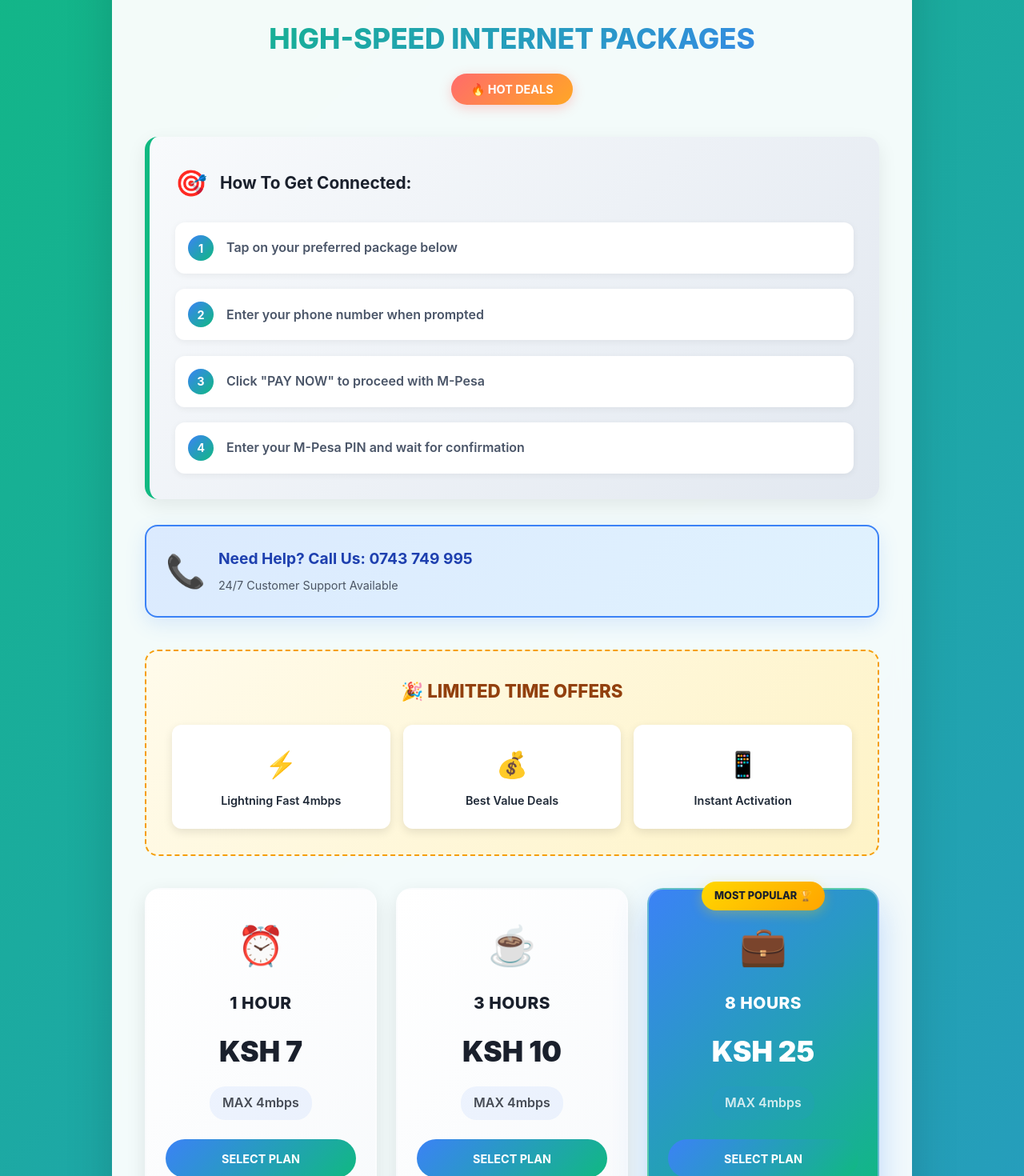
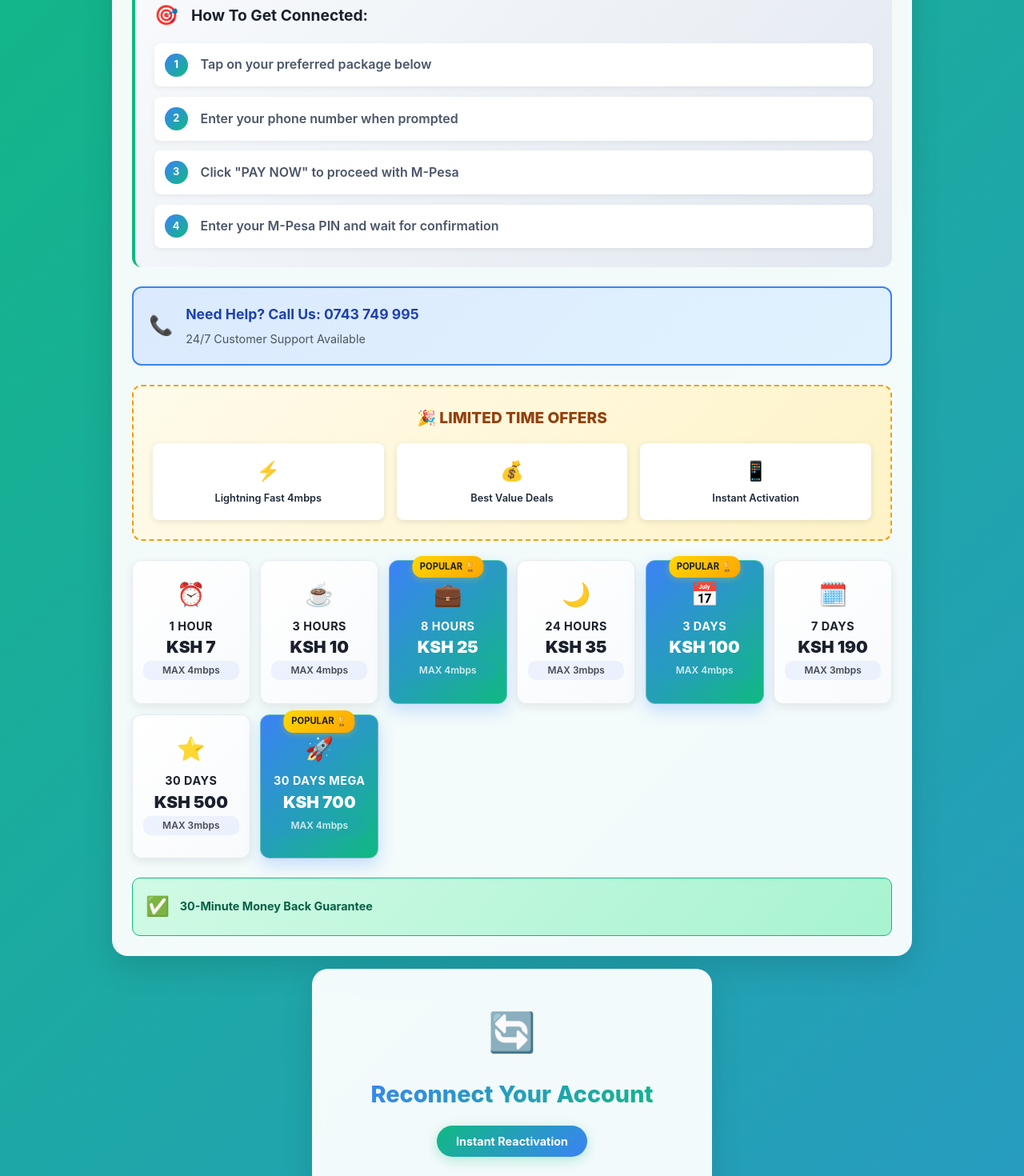
Before and after one commit to robbyevans/best-wifi, a React (Vite) app: page / in a window 1280 px wide. Shown: the part 400-1870 px from the top of the page at 80% size. Built offline with nearby package versions, Linux system fonts and the light colour scheme.

Commit message:
minor fix

```diff
--- a/package.json
+++ b/package.json
@@ -4,7 +4,7 @@
   "version": "0.0.0",
   "type": "module",
   "scripts": {
-    "dev": "vite",
+    "dev": "vite --host",
     "build": "tsc -b && vite build",
     "lint": "eslint .",
     "preview": "vite preview"
--- a/src/App.tsx
+++ b/src/App.tsx
@@ -5,7 +5,6 @@ import PurchaseSection from "./components/PurchaseSection/PurchaseSection";
 import Reconnect from "./components/Reconnect/Reconnect";
 import VoucherRecharge from "./components/VoucherRecharge/VoucherRecharge";
 import UserLogin from "./components/UserLogin/UserLogin";
-import * as S from "./components/Layout/styles";
 
 function App() {
   return (
@@ -14,11 +13,9 @@ function App() {
       <Layout>
         <Header />
         <PurchaseSection />
-        <S.SectionsContainer>
-          <Reconnect />
-          <VoucherRecharge />
-          <UserLogin />
-        </S.SectionsContainer>
+        <Reconnect />
+        <VoucherRecharge />
+        <UserLogin />
       </Layout>
     </>
   );
--- a/src/components/Header/styles.ts
+++ b/src/components/Header/styles.ts
@@ -3,50 +3,52 @@ import styled from "styled-components";
 export const HeaderContainer = styled.header`
   background: rgba(255, 255, 255, 0.95);
   backdrop-filter: blur(20px);
-  padding: 2.5rem 1.5rem;
+  padding: 1rem 1.5rem;
   text-align: center;
-  box-shadow: 0 8px 32px rgba(0, 0, 0, 0.1);
-  border-bottom: 1px solid rgba(255, 255, 255, 0.2);
+  box-shadow: 0 4px 20px rgba(0, 0, 0, 0.08);
+  border-bottom: 1px solid rgba(226, 232, 240, 0.8);
   position: relative;
 
   @media (max-width: 768px) {
-    padding: 2rem 1rem;
+    padding: 0.8rem 1rem;
   }
 `;
 
 export const Title = styled.h1`
   color: #1a202c;
-  font-size: 3rem;
+  font-size: 2rem;
   font-weight: 800;
-  margin-bottom: 0.5rem;
-  letter-spacing: -1px;
+  margin-bottom: 0.3rem;
+  letter-spacing: -0.5px;
   background: linear-gradient(135deg, #10b981, #3b82f6);
   -webkit-background-clip: text;
   -webkit-text-fill-color: transparent;
   background-clip: text;
 
   @media (max-width: 768px) {
-    font-size: 2.2rem;
+    font-size: 1.5rem;
+    margin-bottom: 0.2rem;
   }
 `;
 
 export const Subtitle = styled.h2`
   color: #3b82f6;
-  font-size: 1.3rem;
+  font-size: 0.9rem;
   font-weight: 700;
-  letter-spacing: 2px;
+  letter-spacing: 1px;
   text-transform: uppercase;
   display: flex;
   align-items: center;
   justify-content: center;
-  gap: 0.5rem;
+  gap: 0.3rem;
 
   &::before {
     content: "⚡";
-    font-size: 1.5rem;
+    font-size: 1rem;
   }
 
   @media (max-width: 768px) {
-    font-size: 1rem;
+    font-size: 0.8rem;
+    gap: 0.2rem;
   }
 `;
--- a/src/components/PurchaseSection/PurchaseSection.tsx
+++ b/src/components/PurchaseSection/PurchaseSection.tsx
@@ -69,11 +69,18 @@ const PurchaseSection = () => {
     <S.PurchaseContainer>
       <S.SectionHeader>
         <S.WifiIcon>📶</S.WifiIcon>
-        <S.SectionTitle>HIGH-SPEED INTERNET PACKAGES</S.SectionTitle>
+        <S.SectionTitle>INTERNET PACKAGES</S.SectionTitle>
         <S.PromoBadge>🔥 HOT DEALS</S.PromoBadge>
       </S.SectionHeader>
 
-      <S.Instructions>
+      <S.MobileInstructions>
+        <S.MobileInstructionText>
+          <S.InstructionIcon>🎯</S.InstructionIcon>
+          Tap any package below to get started
+        </S.MobileInstructionText>
+      </S.MobileInstructions>
+
+      <S.DesktopInstructions>
         <S.InstructionHeader>
           <S.InstructionIcon>🎯</S.InstructionIcon>
           <h4>How To Get Connected:</h4>
@@ -96,17 +103,22 @@ const PurchaseSection = () => {
             Enter your M-Pesa PIN and wait for confirmation
           </S.InstructionItem>
         </S.InstructionList>
-      </S.Instructions>
+      </S.DesktopInstructions>
 
-      <S.ContactInfo>
+      <S.DesktopContactInfo>
         <S.PhoneIcon>📞</S.PhoneIcon>
         <div>
           <strong>Need Help? Call Us: 0743 749 995</strong>
           <span>24/7 Customer Support Available</span>
         </div>
-      </S.ContactInfo>
+      </S.DesktopContactInfo>
 
-      <S.PromoSection>
+      <S.MobileContactInfo>
+        <S.PhoneIcon>📞</S.PhoneIcon>
+        <strong>Support: 0743 749 995</strong>
+      </S.MobileContactInfo>
+
+      <S.DesktopPromoSection>
         <S.PromoTitle>🎉 LIMITED TIME OFFERS</S.PromoTitle>
         <S.PromoGrid>
           <S.PromoCard>
@@ -122,7 +134,7 @@ const PurchaseSection = () => {
             <S.PromoText>Instant Activation</S.PromoText>
           </S.PromoCard>
         </S.PromoGrid>
-      </S.PromoSection>
+      </S.DesktopPromoSection>
 
       <S.PackagesGrid>
         {packages.map((pkg, index) => (
@@ -131,12 +143,11 @@ const PurchaseSection = () => {
             onClick={() => handlePackageSelect(pkg)}
             $popular={pkg.popular}
           >
-            {pkg.popular && <S.PopularBadge>MOST POPULAR 🏆</S.PopularBadge>}
+            {pkg.popular && <S.PopularBadge>POPULAR 🏆</S.PopularBadge>}
             <S.PackageIcon>{pkg.icon}</S.PackageIcon>
             <S.PackageDuration>{pkg.duration}</S.PackageDuration>
             <S.PackagePrice>{pkg.price}</S.PackagePrice>
             <S.PackageSpeed>{pkg.speed}</S.PackageSpeed>
-            <S.SelectButton>SELECT PLAN</S.SelectButton>
           </S.PackageCard>
         ))}
       </S.PackagesGrid>
@@ -144,8 +155,7 @@ const PurchaseSection = () => {
       <S.GuaranteeSection>
         <S.GuaranteeIcon>✅</S.GuaranteeIcon>
         <S.GuaranteeText>
-          <strong>30-Minute Money Back Guarantee</strong> - If you're not
-          satisfied, we'll refund your purchase!
+          <strong>30-Minute Money Back Guarantee</strong>
         </S.GuaranteeText>
       </S.GuaranteeSection>
     </S.PurchaseContainer>
--- a/src/components/PurchaseSection/styles.ts
+++ b/src/components/PurchaseSection/styles.ts
@@ -2,68 +2,105 @@ import styled from "styled-components";
 
 export const PurchaseContainer = styled.section`
   background: rgba(255, 255, 255, 0.95);
-  margin: 2rem auto;
-  padding: 2.5rem;
-  border-radius: 24px;
-  box-shadow: 0 20px 60px rgba(0, 0, 0, 0.15);
+  margin: 1rem auto;
+  padding: 1.5rem;
+  border-radius: 20px;
+  box-shadow: 0 15px 40px rgba(0, 0, 0, 0.12);
   max-width: 1000px;
   backdrop-filter: blur(10px);
   border: 1px solid rgba(255, 255, 255, 0.3);
 
   @media (max-width: 768px) {
-    padding: 2rem 1.5rem;
-    margin: 1rem auto;
-    border-radius: 20px;
+    padding: 1rem;
+    margin: 0.5rem auto;
+    border-radius: 16px;
   }
 `;
 
 export const SectionHeader = styled.div`
   text-align: center;
-  margin-bottom: 2.5rem;
-  position: relative;
+  margin-bottom: 1.5rem;
+
+  @media (max-width: 768px) {
+    margin-bottom: 1rem;
+  }
 `;
 
 export const WifiIcon = styled.div`
-  font-size: 4rem;
-  margin-bottom: 1rem;
+  font-size: 3rem;
+  margin-bottom: 0.5rem;
+
+  @media (max-width: 768px) {
+    font-size: 2rem;
+    margin-bottom: 0.3rem;
+  }
 `;
 
 export const SectionTitle = styled.h3`
   color: #1a202c;
-  font-size: 2.2rem;
+  font-size: 1.8rem;
   font-weight: 800;
-  margin-bottom: 1rem;
+  margin-bottom: 0.5rem;
   background: linear-gradient(135deg, #10b981, #3b82f6);
   -webkit-background-clip: text;
   -webkit-text-fill-color: transparent;
   background-clip: text;
 
   @media (max-width: 768px) {
-    font-size: 1.8rem;
+    font-size: 1.3rem;
+    margin-bottom: 0.3rem;
   }
 `;
 
 export const PromoBadge = styled.div`
   background: linear-gradient(135deg, #ff6b6b, #ffa726);
   color: white;
-  padding: 0.5rem 1.5rem;
-  border-radius: 25px;
+  padding: 0.4rem 1rem;
+  border-radius: 15px;
   font-weight: 700;
-  font-size: 0.9rem;
+  font-size: 0.8rem;
   display: inline-block;
-  box-shadow: 0 4px 15px rgba(255, 107, 107, 0.3);
+  box-shadow: 0 3px 10px rgba(255, 107, 107, 0.3);
+
+  @media (max-width: 768px) {
+    padding: 0.3rem 0.8rem;
+    font-size: 0.7rem;
+  }
 `;
 
-export const Instructions = styled.div`
+// Mobile-only simplified instructions
+export const MobileInstructions = styled.div`
   background: linear-gradient(135deg, #f8fafc, #e2e8f0);
-  padding: 2rem;
-  border-radius: 16px;
-  margin-bottom: 2rem;
-  border-left: 6px solid #10b981;
-  box-shadow: 0 8px 25px rgba(0, 0, 0, 0.08);
+  padding: 0.8rem 1rem;
+  border-radius: 10px;
+  margin-bottom: 1rem;
+  border-left: 4px solid #10b981;
+  display: none;
 
   @media (max-width: 768px) {
-    padding: 1.5rem;
+    display: block;
+  }
+`;
+
+export const MobileInstructionText = styled.div`
+  display: flex;
+  align-items: center;
+  gap: 0.5rem;
+  color: #4a5568;
+  font-weight: 600;
+  font-size: 0.9rem;
+`;
+
+// Desktop instructions (hidden on mobile)
+export const DesktopInstructions = styled.div`
+  background: linear-gradient(135deg, #f8fafc, #e2e8f0);
+  padding: 1.5rem;
+  border-radius: 12px;
+  margin-bottom: 1.5rem;
+  border-left: 4px solid #10b981;
+
+  @media (max-width: 768px) {
+    display: none;
   }
 `;
 
@@ -71,18 +108,22 @@ export const InstructionHeader = styled.div`
   display: flex;
   align-items: center;
   gap: 1rem;
-  margin-bottom: 1.5rem;
+  margin-bottom: 1rem;
 
   h4 {
     color: #1a202c;
-    font-size: 1.3rem;
+    font-size: 1.2rem;
     font-weight: 700;
     margin: 0;
   }
 `;
 
 export const InstructionIcon = styled.div`
-  font-size: 2rem;
+  font-size: 1.5rem;
+
+  @media (max-width: 768px) {
+    font-size: 1.2rem;
+  }
 `;
 
 export const InstructionList = styled.ol`
@@ -94,11 +135,11 @@ export const InstructionItem = styled.li`
   display: flex;
   align-items: center;
   gap: 1rem;
-  margin-bottom: 1.2rem;
-  padding: 1rem;
+  margin-bottom: 0.8rem;
+  padding: 0.8rem;
   background: white;
-  border-radius: 12px;
-  box-shadow: 0 2px 8px rgba(0, 0, 0, 0.06);
+  border-radius: 8px;
+  box-shadow: 0 2px 6px rgba(0, 0, 0, 0.06);
   font-weight: 600;
   color: #4a5568;
 
@@ -110,33 +151,33 @@ export const InstructionItem = styled.li`
 export const StepNumber = styled.div`
   background: linear-gradient(135deg, #3b82f6, #10b981);
   color: white;
-  width: 2rem;
-  height: 2rem;
+  width: 1.8rem;
+  height: 1.8rem;
   border-radius: 50%;
   display: flex;
   align-items: center;
   justify-content: center;
   font-weight: 700;
-  font-size: 0.9rem;
+  font-size: 0.8rem;
   flex-shrink: 0;
 `;
 
-export const ContactInfo = styled.div`
+// Desktop contact info (hidden on mobile)
+export const DesktopContactInfo = styled.div`
   background: linear-gradient(135deg, #dbeafe, #e0f2fe);
-  padding: 1.5rem;
-  border-radius: 16px;
-  margin: 2rem 0;
+  padding: 1.2rem;
+  border-radius: 12px;
+  margin: 1.5rem 0;
   display: flex;
   align-items: center;
   gap: 1rem;
   border: 2px solid #3b82f6;
-  box-shadow: 0 8px 25px rgba(59, 130, 246, 0.15);
 
   strong {
     color: #1e40af;
-    font-size: 1.2rem;
+    font-size: 1.1rem;
     display: block;
-    margin-bottom: 0.3rem;
+    margin-bottom: 0.2rem;
   }
 
   span {
@@ -145,70 +186,103 @@ export const ContactInfo = styled.div`
   }
 
   @media (max-width: 768px) {
-    flex-direction: column;
-    text-align: center;
+    display: none;
+  }
+`;
+
+// Mobile contact info (simplified)
+export const MobileContactInfo = styled.div`
+  background: linear-gradient(135deg, #dbeafe, #e0f2fe);
+  padding: 0.8rem 1rem;
+  border-radius: 10px;
+  margin: 1rem 0;
+  display: flex;
+  align-items: center;
+  gap: 0.8rem;
+  border: 1px solid #3b82f6;
+  display: none;
+
+  strong {
+    color: #1e40af;
+    font-size: 0.9rem;
+  }
+
+  @media (max-width: 768px) {
+    display: flex;
   }
 `;
 
 export const PhoneIcon = styled.div`
-  font-size: 2.5rem;
+  font-size: 1.5rem;
   flex-shrink: 0;
+
+  @media (max-width: 768px) {
+    font-size: 1.2rem;
+  }
 `;
 
-export const PromoSection = styled.div`
+// Desktop promo section (hidden on mobile)
+export const DesktopPromoSection = styled.div`
   background: linear-gradient(135deg, #fffbeb, #fef3c7);
-  padding: 2rem;
-  border-radius: 16px;
-  margin: 2.5rem 0;
+  padding: 1.5rem;
+  border-radius: 12px;
+  margin: 1.5rem 0;
   border: 2px dashed #f59e0b;
   text-align: center;
+
+  @media (max-width: 768px) {
+    display: none;
+  }
 `;
 
 export const PromoTitle = styled.h4`
   color: #92400e;
-  font-size: 1.4rem;
+  font-size: 1.2rem;
   font-weight: 800;
-  margin-bottom: 1.5rem;
+  margin-bottom: 1rem;
 `;
 
 export const PromoGrid = styled.div`
   display: grid;
-  grid-template-columns: repeat(auto-fit, minmax(150px, 1fr));
+  grid-template-columns: repeat(auto-fit, minmax(120px, 1fr));
   gap: 1rem;
 `;
 
 export const PromoCard = styled.div`
   background: white;
-  padding: 1.5rem 1rem;
-  border-radius: 12px;
+  padding: 1rem 0.8rem;
+  border-radius: 8px;
   text-align: center;
-  box-shadow: 0 4px 12px rgba(0, 0, 0, 0.1);
+  box-shadow: 0 2px 8px rgba(0, 0, 0, 0.1);
 `;
 
 export const PromoIcon = styled.div`
-  font-size: 2rem;
-  margin-bottom: 0.5rem;
+  font-size: 1.5rem;
+  margin-bottom: 0.3rem;
 `;
 
 export const PromoText = styled.div`
   color: #1f2937;
   font-weight: 600;
-  font-size: 0.9rem;
+  font-size: 0.8rem;
 `;
 
+// Packages Grid - Optimized for mobile with 3 columns
 export const PackagesGrid = styled.div`
   display: grid;
-  grid-template-columns: repeat(auto-fit, minmax(220px, 1fr));
-  gap: 1.5rem;
-  margin: 2.5rem 0;
+  grid-template-columns: repeat(auto-fit, minmax(140px, 1fr));
+  gap: 0.8rem;
+  margin: 1.5rem 0;
 
   @media (max-width: 768px) {
-    grid-template-columns: repeat(2, 1fr);
-    gap: 1rem;
+    grid-template-columns: repeat(3, 1fr);
+    gap: 0.6rem;
+    margin: 1rem 0;
   }
 
   @media (max-width: 480px) {
-    grid-template-columns: 1fr;
+    grid-template-columns: repeat(3, 1fr);
+    gap: 0.5rem;
   }
 `;
 
@@ -217,145 +291,162 @@ export const PackageCard = styled.div<{ $popular?: boolean }>`
     props.$popular
       ? "linear-gradient(135deg, #3b82f6, #10b981)"
       : "linear-gradient(135deg, #ffffff, #f8fafc)"};
-  padding: 2rem 1.5rem;
-  border-radius: 20px;
+  padding: 1.2rem 0.8rem;
+  border-radius: 12px;
   text-align: center;
   color: ${(props) => (props.$popular ? "white" : "#1a202c")};
-  transition: all 0.3s cubic-bezier(0.4, 0, 0.2, 1);
+  transition: all 0.2s ease;
   cursor: pointer;
   position: relative;
   box-shadow: ${(props) =>
     props.$popular
-      ? "0 20px 40px rgba(59, 130, 246, 0.3)"
-      : "0 8px 25px rgba(0, 0, 0, 0.1)"};
+      ? "0 8px 20px rgba(59, 130, 246, 0.25)"
+      : "0 4px 12px rgba(0, 0, 0, 0.08)"};
   border: ${(props) =>
     props.$popular
-      ? "2px solid rgba(255, 255, 255, 0.3)"
-      : "2px solid transparent"};
+      ? "1px solid rgba(255, 255, 255, 0.3)"
+      : "1px solid rgba(226, 232, 240, 0.8)"};
+  min-height: 160px;
+  display: flex;
+  flex-direction: column;
+  justify-content: space-between;
 
   &:hover {
-    transform: translateY(-8px) scale(1.02);
+    transform: translateY(-3px);
     box-shadow: ${(props) =>
       props.$popular
-        ? "0 25px 50px rgba(59, 130, 246, 0.4)"
-        : "0 15px 35px rgba(0, 0, 0, 0.15)"};
+        ? "0 12px 25px rgba(59, 130, 246, 0.35)"
+        : "0 6px 15px rgba(0, 0, 0, 0.12)"};
   }
 
   @media (max-width: 768px) {
-    padding: 1.5rem 1rem;
+    padding: 0.8rem 0.5rem;
+    min-height: 140px;
+    border-radius: 10px;
+
+    &:hover {
+      transform: translateY(-2px);
+    }
   }
 `;
 
 export const PopularBadge = styled.div`
   background: linear-gradient(135deg, #ffd700, #ffa500);
   color: #1a202c;
-  padding: 0.5rem 1rem;
-  border-radius: 20px;
-  font-weight: 800;
-  font-size: 0.8rem;
+  padding: 0.3rem 0.6rem;
+  border-radius: 12px;
+  font-weight: 700;
+  font-size: 0.7rem;
   position: absolute;
-  top: -10px;
+  top: -6px;
   left: 50%;
   transform: translateX(-50%);
   white-space: nowrap;
-  box-shadow: 0 4px 15px rgba(255, 215, 0, 0.3);
+  box-shadow: 0 2px 8px rgba(255, 215, 0, 0.3);
+
+  @media (max-width: 768px) {
+    font-size: 0.6rem;
+    padding: 0.2rem 0.5rem;
+    border-radius: 10px;
+  }
 `;
 
 export const PackageIcon = styled.div`
-  font-size: 3rem;
-  margin-bottom: 1rem;
+  font-size: 1.8rem;
+  margin-bottom: 0.5rem;
+
+  @media (max-width: 768px) {
+    font-size: 1.5rem;
+    margin-bottom: 0.3rem;
+  }
 `;
 
 export const PackageDuration = styled.h4`
-  font-size: 1.3rem;
-  margin-bottom: 1rem;
-  font-weight: 800;
+  font-size: 0.9rem;
+  margin-bottom: 0.5rem;
+  font-weight: 700;
   text-transform: uppercase;
   letter-spacing: 0.5px;
+  line-height: 1.2;
 
   @media (max-width: 768px) {
-    font-size: 1.1rem;
+    font-size: 0.8rem;
+    margin-bottom: 0.3rem;
   }
 `;
 
 export const PackagePrice = styled.div`
-  font-size: 2.2rem;
+  font-size: 1.3rem;
   font-weight: 900;
-  margin-bottom: 1rem;
-  text-shadow: ${(props) =>
-    props.theme === "popular" ? "0 2px 4px rgba(0, 0, 0, 0.2)" : "none"};
+  margin-bottom: 0.4rem;
+  line-height: 1;
 
   @media (max-width: 768px) {
-    font-size: 1.8rem;
+    font-size: 1.1rem;
+    margin-bottom: 0.3rem;
   }
 `;
 
 export const PackageSpeed = styled.div`
-  font-size: 1rem;
+  font-size: 0.75rem;
   opacity: ${(props) => (props.theme === "popular" ? "0.9" : "0.8")};
   font-weight: 600;
-  margin-bottom: 1.5rem;
+  margin-bottom: 0.6rem;
   background: ${(props) =>
     props.theme === "popular"
       ? "rgba(255, 255, 255, 0.2)"
       : "rgba(59, 130, 246, 0.1)"};
-  padding: 0.5rem 1rem;
-  border-radius: 20px;
+  padding: 0.3rem 0.6rem;
+  border-radius: 10px;
   display: inline-block;
-`;
+  line-height: 1.2;
 
-export const SelectButton = styled.div`
-  background: ${(props) =>
-    props.theme === "popular"
-      ? "rgba(255, 255, 255, 0.2)"
-      : "linear-gradient(135deg, #3b82f6, #10b981)"};
-  color: ${(props) => (props.theme === "popular" ? "white" : "white")};
-  padding: 0.8rem 1.5rem;
-  border-radius: 25px;
-  font-weight: 700;
-  font-size: 0.9rem;
-  border: ${(props) =>
-    props.theme === "popular" ? "2px solid rgba(255, 255, 255, 0.5)" : "none"};
-  transition: all 0.3s ease;
-
-  ${PackageCard}:hover & {
-    background: ${(props) =>
-      props.theme === "popular"
-        ? "rgba(255, 255, 255, 0.3)"
-        : "linear-gradient(135deg, #10b981, #3b82f6)"};
-    transform: scale(1.05);
+  @media (max-width: 768px) {
+    font-size: 0.7rem;
+    padding: 0.2rem 0.5rem;
+    margin-bottom: 0.4rem;
   }
 `;
 
 export const GuaranteeSection = styled.div`
   background: linear-gradient(135deg, #d1fae5, #a7f3d0);
-  padding: 1.5rem;
-  border-radius: 16px;
+  padding: 1rem;
+  border-radius: 10px;
   display: flex;
   align-items: center;
-  gap: 1rem;
-  border: 2px solid #10b981;
-  box-shadow: 0 8px 25px rgba(16, 185, 129, 0.15);
+  gap: 0.8rem;
+  border: 1px solid #10b981;
 
   @media (max-width: 768px) {
-    flex-direction: column;
-    text-align: center;
+    padding: 0.8rem;
+    gap: 0.6rem;
   }
 `;
 
 export const GuaranteeIcon = styled.div`
-  font-size: 2.5rem;
+  font-size: 1.5rem;
   flex-shrink: 0;
+
+  @media (max-width: 768px) {
+    font-size: 1.2rem;
+  }
 `;
 
 export const GuaranteeText = styled.div`
   color: #065f46;
-  font-size: 1rem;
-  line-height: 1.5;
+  font-size: 0.9rem;
+  line-height: 1.3;
 
   strong {
     display: block;
-    font-size: 1.1rem;
-    margin-bottom: 0.3rem;
+    font-size: 0.9rem;
+  }
+
+  @media (max-width: 768px) {
+    font-size: 0.8rem;
+
+    strong {
+      font-size: 0.8rem;
+    }
   }
 `;
```
